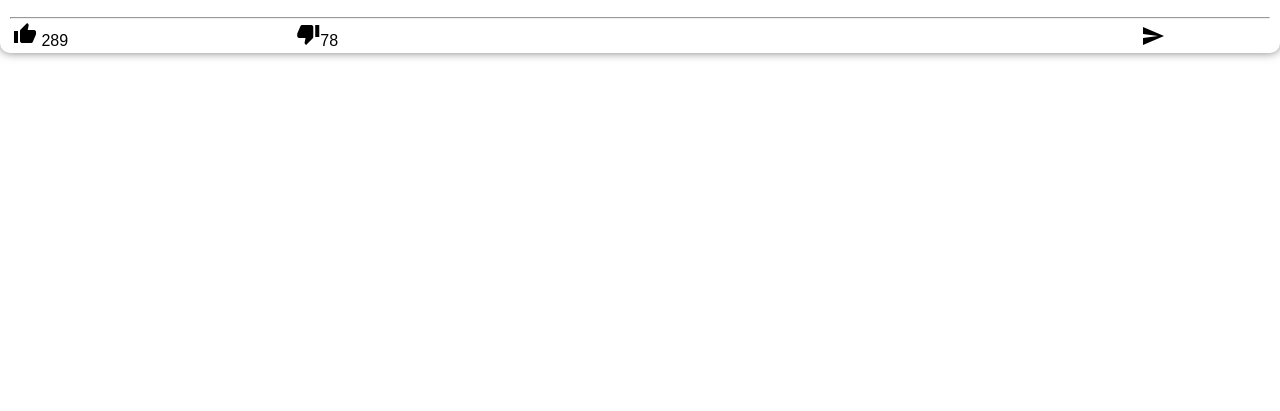
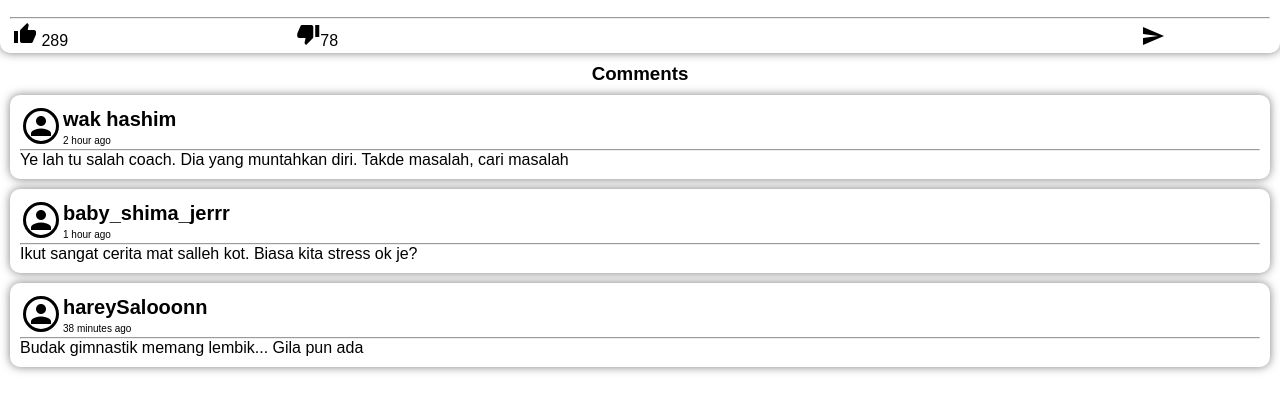
Before and after one commit to AspenSphynx/permaiforum, a plain HTML site: page amal_problem.html in a window 1280 px wide. Shown: the part 283-694 px from the top of the page. Drawn offline with Linux system fonts and the light colour scheme.

Commit message:
added comments

```diff
--- a/amal_problem.html
+++ b/amal_problem.html
@@ -79,7 +79,63 @@
             </div>
         </div>
         <section class="comments">
+            <h3 id="comment_heading">Comments</h3>
+            <div class="comment_box">
+                <div class="user_information">
+                    <table>
+                        <tr>
+                            <td rowspan="2" colspan="1" id="user_post_icon"><i class="material-icons" id="user_icon">person</i></td>
+                            <td rowspan="1" colspan="2" id="username"><p>wak hashim</p></td>
+                        </tr>
+                        <tr>
+                            <td rowspan="1" colspan="2" id="duration"><p>2 hour ago</p></td>
+                        </tr>
 
+                    </table>
+                    <hr>
+                    <p>
+                        Ye lah tu salah coach. Dia yang muntahkan diri. Takde masalah, cari masalah
+                    </p>
+                </div>
+            </div>
+
+            <div class="comment_box">
+                <div class="user_information">
+                    <table>
+                        <tr>
+                            <td rowspan="2" colspan="1" id="user_post_icon"><i class="material-icons" id="user_icon">person</i></td>
+                            <td rowspan="1" colspan="2" id="username"><p>baby_shima_jerrr</p></td>
+                        </tr>
+                        <tr>
+                            <td rowspan="1" colspan="2" id="duration"><p>1 hour ago</p></td>
+                        </tr>
+
+                    </table>
+                    <hr>
+                    <p>
+                        Ikut sangat cerita mat salleh kot. Biasa kita stress ok je?
+                    </p>
+                </div>
+            </div>
+
+            <div class="comment_box">
+                <div class="user_information">
+                    <table>
+                        <tr>
+                            <td rowspan="2" colspan="1" id="user_post_icon"><i class="material-icons" id="user_icon">person</i></td>
+                            <td rowspan="1" colspan="2" id="username"><p>hareySalooonn</p></td>
+                        </tr>
+                        <tr>
+                            <td rowspan="1" colspan="2" id="duration"><p>38 minutes ago</p></td>
+                        </tr>
+
+                    </table>
+                    <hr>
+                    <p>
+                        Budak gimnastik memang lembik... Gila pun ada
+                    </p>
+                </div>
+            </div>
         </section>
 
     </body>
--- a/homepage.css
+++ b/homepage.css
@@ -161,3 +161,22 @@ td{
     /*display: inline-block;*/
 }
 /*------------------------------------------------*/
+
+/*-----------------comment section-----------------*/
+
+#comment_heading{
+    text-align: center;
+}
+
+.comments{
+    margin: 10px;
+    align-items: center;
+}
+
+.comment_box{
+    box-shadow: 0 0 10px rgba(0,0,0,0.5);
+    margin-top: 10px;
+    margin-bottom: 10px;
+    border-radius: 10px;
+    padding: 10px;
+}
```
